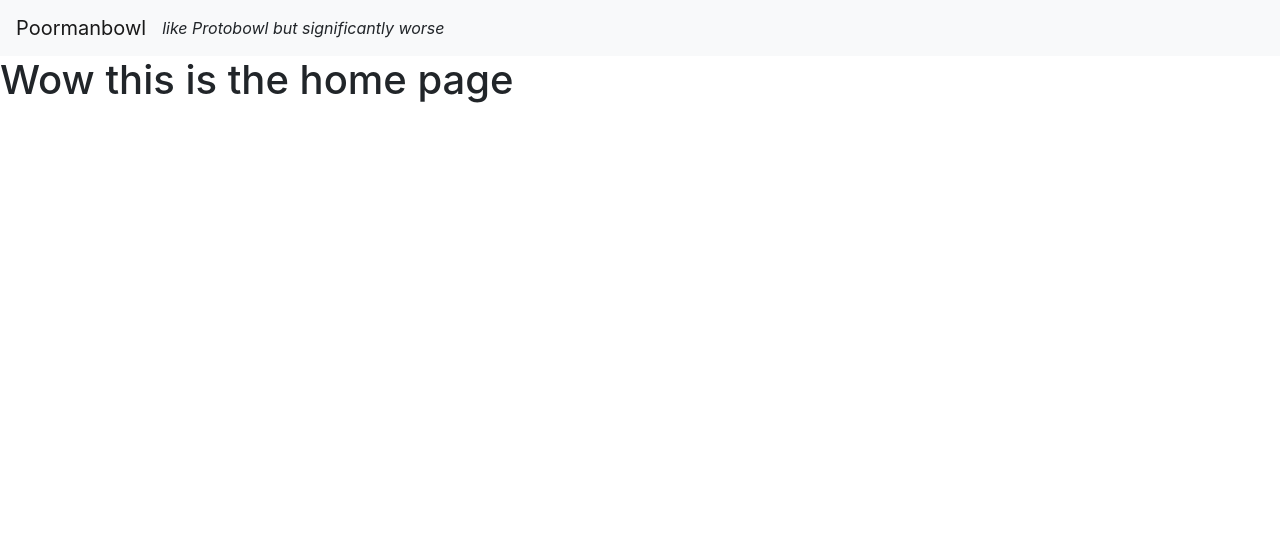
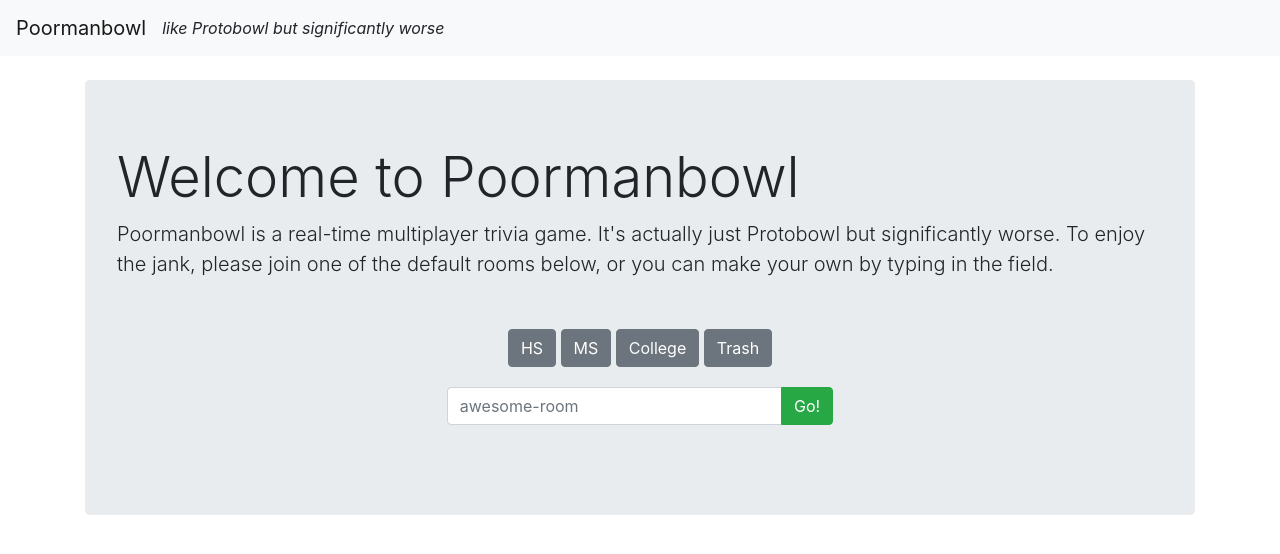
Before and after one commit to jasmaa/kuiperbowl, a Django app: page / in a window 1280 px wide. Shown: the top 554 px of the page. Run offline with Django 3.2, Linux system fonts and the light colour scheme; some libraries are stand-ins or nearby versions.

Commit message:
Work on home page

```diff
--- a/game/static/game/game.css
+++ b/game/static/game/game.css
@@ -0,0 +1,9 @@
+.progress {
+  margin: 20px 0px 20px 0px;
+}
+
+.center {
+    margin: auto;
+    width: 40%;
+    padding: 10px;
+}
--- /dev/null
+++ b/game/static/game/home.js
@@ -0,0 +1,16 @@
+function gotoRoom(){
+  var loc = $('#landing-content').val().trim();
+  if(loc == ""){
+    loc = 'hs';
+  }
+  window.location.href = "/game/"+loc;
+}
+
+$('#landing-btn').click(function(e) {
+  gotoRoom();
+});
+$('#landing-content').keypress(function(e) {
+  if(e.which == 13){
+    gotoRoom();
+  }
+});
--- a/game/templates/game/game.html
+++ b/game/templates/game/game.html
@@ -7,8 +7,8 @@
 
     <div class="col">
       <input type="text" id="request-content" class="form-control">
-      <div id="next-btn" class="btn btn-info">Next</div>
-      <div id="buzz-btn" class="btn btn-danger float-right">Buzz</div>
+      <div id="next-btn" class="btn btn-info btn-lg">Next</div>
+      <div id="buzz-btn" class="btn btn-danger btn-lg float-right">Buzz</div>
       <div class="progress">
         <div id=content-progress class="progress-bar bg-success" role="progressbar" style="width: 0%" aria-valuenow="0" aria-valuemin="0" aria-valuemax="100"></div>
         <div id=buzz-progress class="progress-bar bg-danger" role="progressbar" style="width: 0%" aria-valuenow="0" aria-valuemin="0" aria-valuemax="100"></div>
--- a/game/templates/game/home.html
+++ b/game/templates/game/home.html
@@ -2,16 +2,54 @@
 <!DOCTYPE html>
 <html lang="en">
 <meta name="viewport" content="width=device-width, initial-scale=1.0">
+
 <head>
   <title>Quizbowl Site</title>
 </head>
+
 <body>
+
   {% include "game/navbar.html" %}
 
-    <h1>Wow this is the home page</h1>
+  <div class="container">
+    <div class="row">
+      <div class="col-12">
+
+        <br>
+        <div class="jumbotron">
+
+          <h1 class="display-4">Welcome to Poormanbowl</h1>
+
+          <p class="lead">
+            Poormanbowl is a real-time multiplayer trivia game. It's actually just Protobowl but significantly worse. To enjoy the jank, please join one of the default rooms below, or you can make your own by typing in the field.
+          </p>
+
+          <br>
+          <div class="container">
+            <div class="center" style="text-align:center;">
+              <a class="btn btn-secondary" href="/game/hs">HS</a>
+              <a class="btn btn-secondary" href="/game/ms">MS</a>
+              <a class="btn btn-secondary" href="/game/college">College</a>
+              <a class="btn btn-secondary" href="/game/trash">Trash</a>
+            </div>
+            <div class="input-group mb-3 center">
+              <input id="landing-content" type="text" class="form-control" placeholder="awesome-room">
+              <div class="input-group-append">
+                <button id="landing-btn" class="btn btn-success" type="button">Go!</button>
+              </div>
+            </div>
+          </div>
+
+        </div>
+      </div>
+    </div>
+  </div>
 
 </body>
 
 <link rel="stylesheet" href="https://stackpath.bootstrapcdn.com/bootstrap/4.1.3/css/bootstrap.min.css">
 <script src="https://code.jquery.com/jquery-3.3.1.min.js" integrity="sha256-FgpCb/KJQlLNfOu91ta32o/NMZxltwRo8QtmkMRdAu8=" crossorigin="anonymous"></script>
+<link rel="stylesheet" href={% static "game/game.css" %}>
+<script src={% static "game/home.js" %}></script>
+
 </html>
--- a/game/templates/game/navbar.html
+++ b/game/templates/game/navbar.html
@@ -3,12 +3,6 @@
 <nav class="navbar navbar-expand-lg navbar-light bg-light">
   <a class="navbar-brand" href="/">Poormanbowl</a>
   <i>like Protobowl but significantly worse</i>
-  <button class="navbar-toggler" type="button" data-toggle="collapse" data-target="#navbarSupportedContent" aria-controls="navbarSupportedContent" aria-expanded="false" aria-label="Toggle navigation">
-    <span class="navbar-toggler-icon"></span>
-  </button>
-
-  <div class="collapse navbar-collapse" id="navbarSupportedContent">
-  </div>
 </nav>
 
 {% endblock %}
--- a/requirements.txt
+++ b/requirements.txt
@@ -3,4 +3,4 @@
 asgi-redis==1.4.3
 fuzzywuzzy==0.17.0
 python-Levenshtein==0.12.0
-pywin32==224
+pywin32
```
Also changed, not shown: README.md, helpme.png (deleted). Lines whose indentation alone changed are shown as unchanged.
